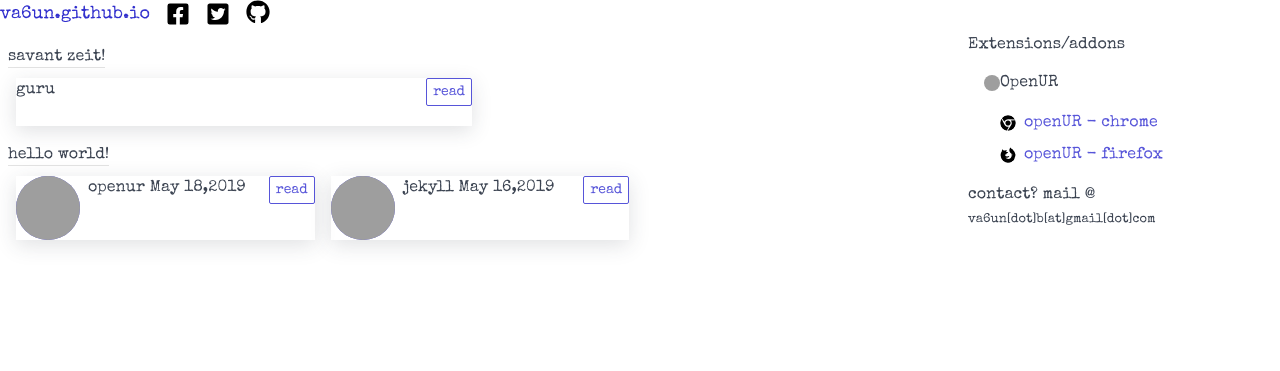
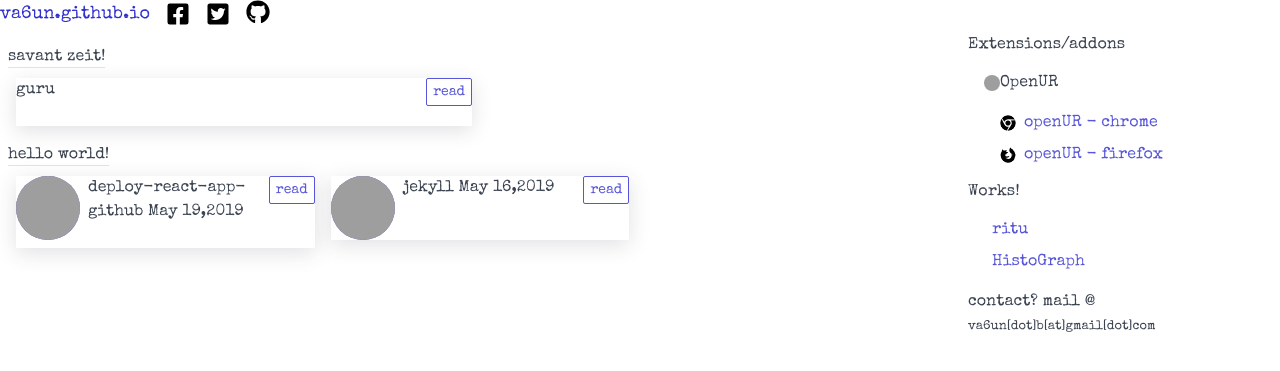
Before and after one commit to va6un/va6un.github.io, a Jekyll site: the page built from index.html, in a window 1280 px wide. Shown: the top 371 px of the page. Built offline with Jekyll 4.4.1, drawn with Linux system fonts in a browser that asks for light colours; grey boxes are pictures that could not be loaded.

Commit message:
modified/added

```diff
--- a/_posts/2019-05-18-openur.markdown
+++ b/_posts/2019-05-19-deploying-react-app-github.markdown
@@ -1,8 +1,8 @@
 ---
 layout: post
-title: "openur"
+title: "deploy-react-app-github"
 thumbnail: https://picsum.photos/200
 categories: technology
 ---
 
-A browser extensio for chrome and firefox.
+Deploying react app...
--- a/index.html
+++ b/index.html
@@ -1,6 +1,7 @@
 ---
 layout: default
 ---
+
 <div class="container">
   <div class="columns">
     <div class="column col-9 col-md-12">
@@ -22,16 +23,19 @@ layout: default
                                         </figure>
                                     </div> -->
                   <div class="tile-content">
-                                        <p class="tile-title">{{ post.title }} </p>
+                    <p class="tile-title">{{ post.title }}</p>
                     <!-- <p class="tile-subtitle">{{ post.content | strip_html | truncatewords:10 }}</p> -->
                   </div>
                   <div class="tile-action">
-                                        <a class="btn btn-sm" href="{{ post.url | prepend: site.baseurl }}">read</a>
+                    <a
+                      class="btn btn-sm"
+                      href="{{ post.url | prepend: site.baseurl }}"
+                      >read</a
+                    >
                   </div>
                 </div>
               </div>
               {% endfor %}
-
             </div>
           </div>
           <!-- books article ends -->
@@ -44,28 +48,36 @@ layout: default
               <div class="column col-4 col-md-12">
                 <div class="tile site-border site-margin-top">
                   <div class="tile-icon">
-                                        <figure class="avatar avatar-xl" data-initial="av" style="background-color: #5755d9;">
-                                            <img src="{{ post.thumbnail }}" alt="thumbnail">
+                    <figure
+                      class="avatar avatar-xl"
+                      data-initial="av"
+                      style="background-color: #5755d9;"
+                    >
+                      <img src="{{ post.thumbnail }}" alt="thumbnail" />
                     </figure>
                   </div>
                   <div class="tile-content">
-                                        <p class="tile-title">{{ post.title }} <span>{{ post.date | date: "%b %-d,%Y"
-                                                }}</span></p>
+                    <p class="tile-title">
+                      {{ post.title }}
+                      <span>{{ post.date | date: "%b %-d,%Y" }}</span>
+                    </p>
                     <!-- <p class="tile-subtitle">{{ post.content | strip_html | truncatewords:10 }}</p> -->
                   </div>
                   <div class="tile-action">
-                                        <a class="btn btn-sm" href="{{ post.url | prepend: site.baseurl }}">read</a>
+                    <a
+                      class="btn btn-sm"
+                      href="{{ post.url | prepend: site.baseurl }}"
+                      >read</a
+                    >
                   </div>
                 </div>
               </div>
               {% endfor %}
-
             </div>
           </div>
           <!-- tech articles end -->
         </section>
         <!-- article ends -->
-
       </section>
       <!-- main ends -->
     </div>
@@ -75,24 +87,55 @@ layout: default
         <div class="mt-2">
           <h6>Extensions/addons</h6>
           <ul class="site-list-style">
-                        <li><img class="avatar avatar-xs site-bg-white site-vertical-align" src="img/openUR.svg" alt="">OpenUR</li>
+            <li>
+              <img
+                class="avatar avatar-xs site-bg-white site-vertical-align"
+                src="img/openUR.svg"
+                alt=""
+              />OpenUR
+            </li>
 
             <ul class="site-list-style">
-                            <a href="https://chrome.google.com/webstore/detail/openur/mlnmaaccnkjclggckjinhjklladegpdd"
-                                target="_blank">
-                                <li><img class="avatar avatar-xs site-bg-white site-vertical-align" src="img/chrome.svg"
-                                        alt=""><span class="px-2">openUR - chrome</span></li>
+              <a
+                href="https://chrome.google.com/webstore/detail/openur/mlnmaaccnkjclggckjinhjklladegpdd"
+                target="_blank"
+              >
+                <li>
+                  <img
+                    class="avatar avatar-xs site-bg-white site-vertical-align"
+                    src="img/chrome.svg"
+                    alt=""
+                  /><span class="px-2">openUR - chrome</span>
+                </li>
               </a>
-                            <a href="https://addons.mozilla.org/en-US/firefox/addon/openur" target="_blank">
-                                <li><img class="avatar avatar-xs site-bg-white site-vertical-align" src="img/firefox.svg"
-                                        alt=""><span class="px-2">openUR - firefox</span></li>
+              <a
+                href="https://addons.mozilla.org/en-US/firefox/addon/openur"
+                target="_blank"
+              >
+                <li>
+                  <img
+                    class="avatar avatar-xs site-bg-white site-vertical-align"
+                    src="img/firefox.svg"
+                    alt=""
+                  /><span class="px-2">openUR - firefox</span>
+                </li>
               </a>
             </ul>
-
+          </ul>
+        </div>
+        <div>
+          <h6>Works!</h6>
+          <ul class="site-list-style">
+            <a href="https://va6un.github.io/ritu/" target="_blank">
+              <li><span class="px-2">ritu</span></li>
+            </a>
+            <a href="https://va6un.github.io/histograph/" target="_blank">
+              <li><span class="px-2">HistoGraph</span></li>
+            </a>
           </ul>
         </div>
         <div class="contact email">
-                    contact? mail @ <br>
+          contact? mail @ <br />
           <small>va6un[dot]b[at]gmail[dot]com</small>
         </div>
       </section>
```
Also changed, not shown: other parts of index.html (+2 -2 lines). Lines whose indentation alone changed are shown as unchanged.
